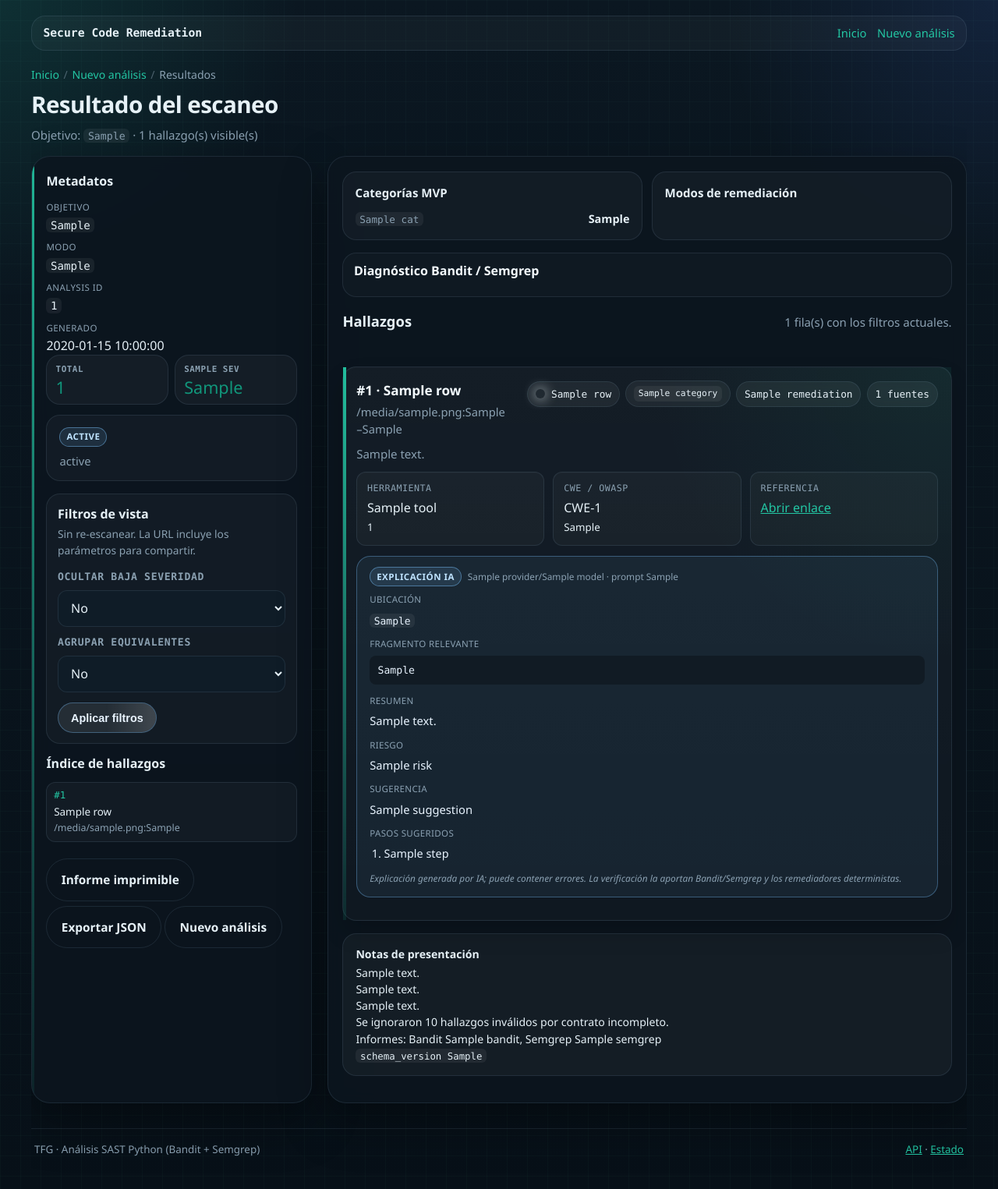
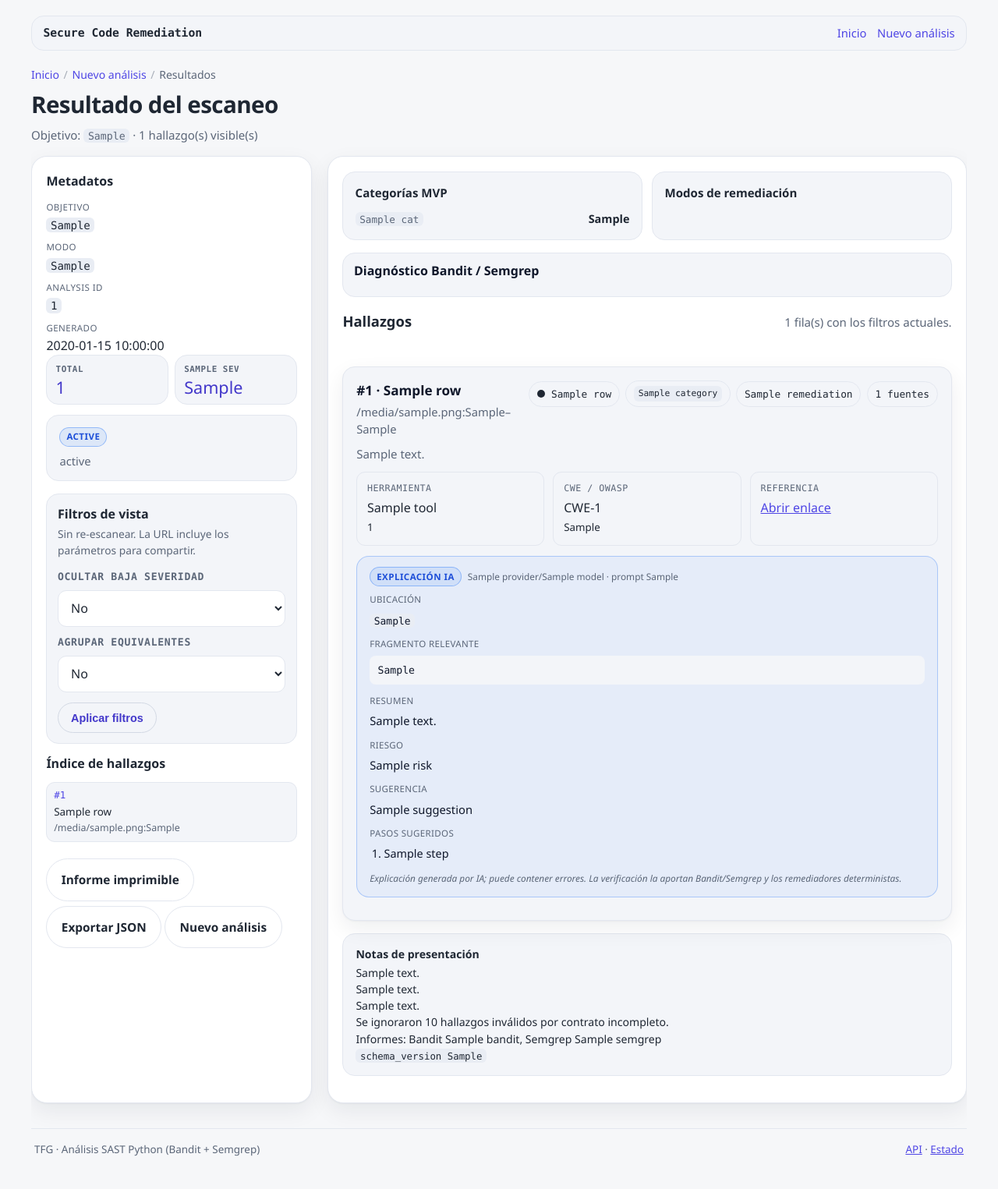
Before and after one commit to p3ix/tfg-secure-code-remediation, a Flask app: template app/templates/results.html in a window 1280 px wide. Shown: the whole page at 78% size. Run offline with Flask 3, Linux system fonts and the light colour scheme; the template is opened without the code that fills it: most values are stand-ins (such as "Sample title", 1, 10 or a date in 2020).

Commit message:
feat(web): rediseño fase 1 — sistema de diseño claro (tokens y chrome   global)
  Sustituye el tema oscuro terminal por una base clara profesional con acento
  indigo: nuevos tokens en :root, fondo plano sin rejilla/glow, botones sólidos
  sin sheen y recolor de superficies/estados a tokens. Sin cambios en plantillas,
  JS ni endpoints.

```diff
--- a/app/static/web.css
+++ b/app/static/web.css
@@ -1,24 +1,29 @@
     :root {
-      --bg: #071018;
-      --bg-alt: #0b1721;
-      --panel: rgba(12, 22, 31, 0.86);
-      --panel-strong: #0f1c27;
-      --ink: #e6f1f7;
-      --muted: #8ba1b2;
-      --line: rgba(117, 151, 173, 0.16);
-      --accent: #23c6a3;
-      --accent-strong: #11967b;
-      --accent-soft: rgba(35, 198, 163, 0.12);
-      --danger: #ff6b81;
-      --danger-soft: rgba(255, 107, 129, 0.12);
-      --warn: #f4b860;
-      --shadow: 0 24px 60px rgba(0, 0, 0, 0.34);
-      --sev-high: #ff7a8f;
-      --sev-medium: #f4b860;
-      --sev-low: #4fd7a8;
-      --radius-xl: 24px;
-      --radius-lg: 18px;
-      --radius-md: 12px;
+      --bg: #f6f7f9;
+      --bg-alt: #eef1f5;
+      --panel: #ffffff;
+      --panel-strong: #ffffff;
+      --surface-2: #f3f5f9;
+      --surface-3: #e9edf4;
+      --ink: #1f2733;
+      --ink-strong: #0f172a;
+      --muted: #5b6678;
+      --line: #e3e7ef;
+      --line-strong: #d3d9e4;
+      --accent: #4f46e5;
+      --accent-strong: #4338ca;
+      --accent-soft: rgba(79, 70, 229, 0.08);
+      --accent-ink: #ffffff;
+      --danger: #dc2626;
+      --danger-soft: rgba(220, 38, 38, 0.07);
+      --warn: #d97706;
+      --shadow: 0 1px 2px rgba(16, 24, 40, 0.04), 0 10px 28px rgba(16, 24, 40, 0.07);
+      --sev-high: #dc2626;
+      --sev-medium: #d97706;
+      --sev-low: #059669;
+      --radius-xl: 20px;
+      --radius-lg: 16px;
+      --radius-md: 11px;
       --radius-sm: 8px;
       --font-sans: "Segoe UI", system-ui, -apple-system, BlinkMacSystemFont, sans-serif;
       --font-mono: "JetBrains Mono", "Fira Code", "SFMono-Regular", Consolas, monospace;
@@ -51,13 +56,7 @@
       margin: 0;
       overflow-x: clip;
       font-family: var(--font-sans);
-      background:
-        linear-gradient(rgba(111, 255, 214, 0.025) 1px, transparent 1px),
-        linear-gradient(90deg, rgba(111, 255, 214, 0.025) 1px, transparent 1px),
-        radial-gradient(circle at top left, rgba(35, 198, 163, 0.14), transparent 24rem),
-        radial-gradient(circle at top right, rgba(77, 124, 255, 0.12), transparent 22rem),
-        linear-gradient(180deg, var(--bg-alt) 0%, var(--bg) 100%);
-      background-size: 26px 26px, 26px 26px, auto, auto, auto;
+      background: var(--bg);
       color: var(--ink);
       line-height: 1.5;
     }
@@ -187,7 +163,6 @@
       border-radius: var(--radius-xl);
       background: var(--panel);
       box-shadow: var(--shadow);
-      backdrop-filter: blur(10px);
       position: relative;
     }
     .side-panel {
@@ -196,13 +171,6 @@
       top: 1rem;
       overflow-x: hidden;
       min-width: 0;
-    }
-    .side-panel::after {
-      content: "";
-      position: absolute;
-      inset: 0 auto 0 0;
-      width: 3px;
-      background: linear-gradient(180deg, rgba(35, 198, 163, 0.9), rgba(35, 198, 163, 0.08));
     }
     .main-panel {
       padding: 1.15rem;
@@ -331,17 +299,18 @@
       border: none;
       border-radius: 999px;
       padding: 0.92rem 1.15rem;
-      background: linear-gradient(135deg, var(--accent), var(--accent-strong));
-      color: #fbfffd;
+      background: var(--accent);
+      color: var(--accent-ink);
       font-size: 0.96rem;
       font-weight: 700;
       cursor: pointer;
-      box-shadow: 0 12px 24px rgba(13, 108, 99, 0.18);
+      box-shadow: var(--shadow);
       position: relative;
       overflow: hidden;
+      transition: background 140ms ease, box-shadow 140ms ease;
     }
     .button:hover {
-      filter: brightness(0.98);
+      background: var(--accent-strong);
     }
     .button:disabled,
     .button.is-loading {
@@ -350,19 +319,14 @@
       filter: none;
       box-shadow: none;
     }
-    .button:disabled::after,
-    .button.is-loading::after {
-      animation: none;
-      opacity: 0;
-    }
     .button--secondary {
-      background: rgba(255, 255, 255, 0.08);
-      color: #e9f4ff;
-      border: 1px solid rgba(124, 196, 255, 0.35);
+      background: var(--surface-2);
+      color: var(--accent-strong);
+      border: 1px solid var(--line-strong);
       box-shadow: none;
     }
     .button--secondary:hover {
-      background: rgba(124, 196, 255, 0.12);
+      background: var(--surface-3);
       filter: none;
     }
     .enrich-ai-bar {
@@ -371,26 +335,15 @@
       margin-bottom: 1rem;
       padding: 0.9rem 1rem;
       border-radius: var(--radius-lg);
-      border: 1px solid rgba(124, 196, 255, 0.28);
-      background: rgba(124, 196, 255, 0.05);
-    }
-    .button::after {
-      content: "";
-      position: absolute;
-      inset: 0;
-      background: linear-gradient(90deg, transparent, rgba(255, 255, 255, 0.12), transparent);
-      transform: translateX(-100%);
-      animation: button-sheen 3.8s linear infinite;
-    }
-    @keyframes button-sheen {
-      to { transform: translateX(100%); }
+      border: 1px solid rgba(59, 130, 246, 0.28);
+      background: rgba(59, 130, 246, 0.05);
     }
     .status {
       margin-bottom: 1rem;
       padding: 0.9rem 1rem;
       border-radius: var(--radius-lg);
       border: 1px solid var(--line);
-      background: rgba(255, 255, 255, 0.04);
+      background: var(--surface-2);
       overflow-wrap: anywhere;
       word-break: break-word;
     }
@@ -452,7 +405,7 @@
     .stat-card {
       padding: 0.95rem;
       border-radius: var(--radius-lg);
-      background: rgba(255, 255, 255, 0.04);
+      background: var(--surface-2);
       border: 1px solid var(--line);
       min-width: 0;
     }
@@ -478,7 +431,7 @@
       padding: 0.95rem;
       border-radius: var(--radius-lg);
       border: 1px solid var(--line);
-      background: rgba(255, 255, 255, 0.03);
+      background: var(--surface-2);
       min-width: 0;
     }
     .list-card h3 {
@@ -513,36 +466,17 @@
       padding: 1.05rem;
       border-radius: var(--radius-lg);
       border: 1px solid var(--line);
-      background:
-        linear-gradient(180deg, rgba(255, 255, 255, 0.04), rgba(255, 255, 255, 0.02));
-      box-shadow:
-        inset 0 1px 0 rgba(255, 255, 255, 0.02),
-        0 16px 30px rgba(0, 0, 0, 0.16);
+      background: var(--surface-2);
+      box-shadow: var(--shadow);
       position: relative;
       overflow-x: clip;
       overflow-y: visible;
       transition: transform 160ms ease, border-color 160ms ease, box-shadow 160ms ease;
     }
-    .finding::before {
-      content: "";
-      position: absolute;
-      inset: 0 auto 0 0;
-      width: 4px;
-      background: linear-gradient(180deg, rgba(35, 198, 163, 0.95), rgba(17, 150, 123, 0.15));
-    }
-    .finding::after {
-      content: "";
-      position: absolute;
-      inset: 0;
-      background: radial-gradient(circle at top right, rgba(35, 198, 163, 0.08), transparent 36%);
-      pointer-events: none;
-    }
     .finding:hover {
       transform: translateY(-1px);
-      border-color: rgba(35, 198, 163, 0.24);
-      box-shadow:
-        inset 0 1px 0 rgba(255, 255, 255, 0.03),
-        0 20px 36px rgba(0, 0, 0, 0.22);
+      border-color: rgba(79, 70, 229, 0.24);
+      box-shadow: 0 1px 2px rgba(16, 24, 40, 0.05), 0 14px 32px rgba(16, 24, 40, 0.1);
     }
     .finding-top {
       display: flex;
@@ -561,7 +495,7 @@
     .finding-top h3 {
       font-size: 1.07rem;
       margin-bottom: 0.18rem;
-      color: #f4fbff;
+      color: var(--ink-strong);
     }
     .finding-top p {
       color: var(--muted);
@@ -585,21 +519,21 @@
       border-radius: 999px;
       font-size: 0.8rem;
       border: 1px solid var(--line);
-      background: rgba(255, 255, 255, 0.05);
+      background: var(--surface-2);
       backdrop-filter: blur(4px);
       max-width: 100%;
       overflow-wrap: anywhere;
       word-break: break-word;
     }
-    .sev-high { color: var(--sev-high); border-color: rgba(184, 79, 79, 0.28); }
-    .sev-medium { color: var(--sev-medium); border-color: rgba(186, 123, 31, 0.28); }
-    .sev-low { color: var(--sev-low); border-color: rgba(44, 125, 90, 0.28); }
+    .sev-high { color: var(--sev-high); border-color: rgba(220, 38, 38, 0.28); }
+    .sev-medium { color: var(--sev-medium); border-color: rgba(217, 119, 6, 0.28); }
+    .sev-low { color: var(--sev-low); border-color: rgba(5, 150, 105, 0.28); }
     .sev-unknown { color: var(--muted); }
     .severity-ring {
-      width: 12px;
-      height: 12px;
+      width: 10px;
+      height: 10px;
       border-radius: 50%;
-      box-shadow: 0 0 16px currentColor;
+      background: currentColor;
     }
     .finding-grid {
       display: grid;
@@ -613,9 +547,9 @@
     .meta-box {
       padding: 0.75rem 0.8rem;
       border-radius: var(--radius-md);
-      background: rgba(255, 255, 255, 0.03);
+      background: var(--surface-2);
       border: 1px solid var(--line);
-      box-shadow: inset 0 1px 0 rgba(255, 255, 255, 0.02);
+      box-shadow: inset 0 1px 0 var(--surface-2);
       min-width: 0;
       overflow-wrap: anywhere;
       word-break: break-word;
@@ -631,7 +565,7 @@
     code {
       padding: 0.1rem 0.35rem;
       border-radius: 6px;
-      background: rgba(255, 255, 255, 0.06);
+      background: var(--surface-3);
       font-size: 0.88em;
       overflow-wrap: anywhere;
       word-break: break-word;
@@ -669,8 +603,8 @@
       margin: 0.4rem 0 0.8rem;
       padding: 0.85rem 1rem;
       border-radius: var(--radius-lg);
-      border: 1px solid rgba(124, 196, 255, 0.35);
-      background: rgba(124, 196, 255, 0.07);
+      border: 1px solid rgba(59, 130, 246, 0.35);
+      background: rgba(59, 130, 246, 0.07);
       position: relative;
       z-index: 1;
     }
@@ -686,11 +620,11 @@
       font-weight: 600;
       letter-spacing: 0.04em;
       text-transform: uppercase;
-      color: #bfe3ff;
+      color: #1d4ed8;
       padding: 0.18rem 0.5rem;
       border-radius: 999px;
-      border: 1px solid rgba(124, 196, 255, 0.45);
-      background: rgba(124, 196, 255, 0.12);
+      border: 1px solid rgba(59, 130, 246, 0.45);
+      background: rgba(59, 130, 246, 0.12);
     }
     .ai-meta {
       font-size: 0.74rem;
@@ -710,7 +644,7 @@
     .ai-explanation dd {
       margin: 0 0 0.3rem;
       font-size: 0.92rem;
-      color: #e9f4ff;
+      color: var(--ink-strong);
       max-width: 100%;
       overflow-wrap: anywhere;
       word-break: break-word;
@@ -719,7 +653,7 @@
       margin: 0;
       padding: 0.55rem 0.65rem;
       border-radius: var(--radius-sm);
-      background: rgba(0, 0, 0, 0.28);
+      background: var(--surface-2);
       font-size: 0.82rem;
       white-space: pre-wrap;
       overflow-wrap: anywhere;
@@ -733,7 +667,7 @@
       gap: 0.35rem;
     }
     .ai-steps li {
-      color: #e9f4ff;
+      color: var(--ink-strong);
       font-size: 0.9rem;
       overflow-wrap: anywhere;
       word-break: break-word;
@@ -763,7 +697,7 @@
     .tool-diagnostics h3 {
       font-size: 1rem;
       margin-bottom: 0.65rem;
-      color: #f4fbff;
+      color: var(--ink-strong);
     }
     .tool-diagnostics-grid {
       display: grid;
@@ -877,7 +811,7 @@
       padding: 0.65rem 0.9rem;
       border-radius: var(--radius-lg);
       border: 1px solid var(--line);
-      background: rgba(255, 255, 255, 0.03);
+      background: var(--surface-2);
     }
     .site-nav .brand {
       color: var(--ink);
@@ -980,11 +914,8 @@
       box-shadow: none;
     }
     .button--ghost:hover {
-      background: rgba(255, 255, 255, 0.06);
+      background: var(--surface-3);
       filter: none;
-    }
-    .button--ghost::after {
-      display: none;
     }
     .button.is-loading::before {
       content: "";
@@ -1084,7 +1016,7 @@
       padding: 0.95rem 1rem;
       border-radius: var(--radius-lg);
       border: 1px solid var(--line);
-      background: rgba(255, 255, 255, 0.03);
+      background: var(--surface-2);
     }
     .view-filters-options {
       grid-template-columns: repeat(auto-fit, minmax(220px, 1fr));
@@ -1119,7 +1051,7 @@
       padding: 0.9rem 1rem;
       border-radius: var(--radius-lg);
       border: 1px solid var(--line);
-      background: rgba(255, 255, 255, 0.03);
+      background: var(--surface-2);
     }
     .ai-status-banner__head {
       display: flex;
@@ -1249,14 +1181,14 @@
       padding: 0.45rem 0.55rem;
       border-radius: var(--radius-md);
       border: 1px solid var(--line);
-      background: rgba(255, 255, 255, 0.03);
+      background: var(--surface-2);
       color: var(--ink);
       text-decoration: none;
       font-size: 0.84rem;
     }
     .findings-index-link:hover {
-      border-color: rgba(35, 198, 163, 0.35);
-      background: rgba(35, 198, 163, 0.06);
+      border-color: rgba(79, 70, 229, 0.35);
+      background: rgba(79, 70, 229, 0.06);
     }
     .findings-index-id {
       font-family: var(--font-mono);
@@ -1295,7 +1227,7 @@
       padding: 0.65rem 0.85rem;
       border-radius: var(--radius-lg);
       border: 1px solid var(--line);
-      background: rgba(255, 255, 255, 0.02);
+      background: var(--surface-2);
     }
     .tool-diagnostics--collapsible summary {
       cursor: pointer;
```
Also changed, not shown: other parts of app/static/web.css (+36 -58 lines).
